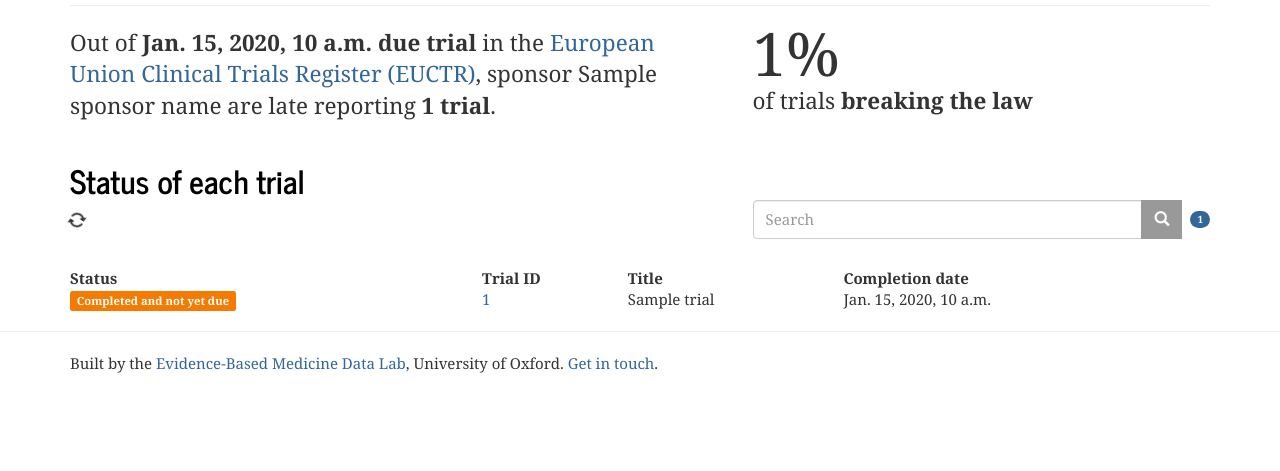
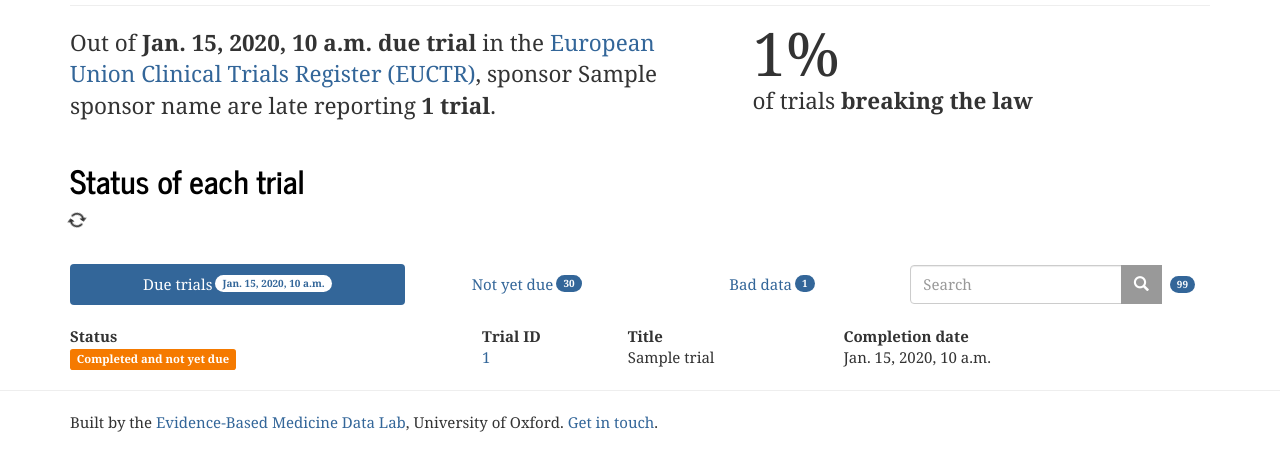
Before and after one commit to ebmdatalab/euctr-tracker-code, a Django app: template euctr/templates/sponsor.html in a window 1280 px wide. Shown: the part 150-621 px from the top of the page. Run offline with Django 3.2, Linux system fonts and the light colour scheme; the template is opened without the code that fills it: most values are stand-ins (such as "Sample title", 1, 10 or a date in 2020); style sheets or scripts are compiled from the project's sources; parts of the project's set-up code (start-up, migrations or seed data) failed here and were passed over; some libraries are stand-ins or nearby versions.

Commit message:
Basic tabs on sponsor page

```diff
--- a/euctr/euctr/management/commands/loadtrialsdata.py
+++ b/euctr/euctr/management/commands/loadtrialsdata.py
@@ -122,7 +122,8 @@ class Command(BaseCommand):
         # Count number of trials with inconsistent data
         inconsistent_trials = all_trials[
             (all_trials['overall_status'] == 'error-completed-no-comp-date') |
-            (all_trials['overall_status'] == 'error-ongoing-has-comp-date')
+            (all_trials['overall_status'] == 'error-ongoing-has-comp-date') |
+            (all_trials['overall_status'] == 'no-trial-status')
         ]
         inconsistent_trials_count = inconsistent_trials.groupby('normalized_name').size()
         sponsor_counts['inconsistent_trials'] = inconsistent_trials_count
--- a/euctr/static/js/site.js
+++ b/euctr/static/js/site.js
@@ -18,6 +18,10 @@ function hide_sponsor_datatable() {
 const DEFAULT_SPONSOR_ORDER = 4
 const DEFAULT_SPONSOR_ORDER_DIR = "desc"
 const MAJOR_SPONSOR_COLUMN = 5
+
+const DEFAULT_TRIAL_ORDER = 1
+const DEFAULT_TRIAL_ORDER_DIR = "desc"
+const DUE_TRIAL_COLUMN=4
 
 function activate_sponsor_datatable() {
     var t = $('#sponsor_table').DataTable({
@@ -102,24 +106,52 @@ function hide_trials_datatable() {
 function activate_trials_datatable() {
     var t = $('#trials_table').DataTable({
 	"fixedHeader": true,
-        "order": [[ 1, "asc" ]],
+        "order": [[ DEFAULT_TRIAL_ORDER, DEFAULT_TRIAL_ORDER_DIR ]],
 	"pageLength": 100,
 	"lengthMenu": [ [10, 100, 500, -1], [10, 100, 500, "All"] ],
 	"orderClasses": false, // Turns off column highlighting, so sorting much faster
 	"dom": "tlpr",
 	"autoWidth": false,
 	"aoColumns": [
+	    { "width": "25%", "orderSequence": [ "asc", "desc" ] },
 	    { "width": "15%", "orderSequence": [ "asc", "desc" ] },
-	    { "width": "15%", "orderSequence": [ "asc", "desc" ] },
-	    { "width": "55%", "orderSequence": [ "asc", "desc" ] },
+	    { "width": "45%", "orderSequence": [ "asc", "desc" ] },
 	    { "width": "15%", "orderSequence": [ "desc", "asc" ], "className": "dt-right" },
+	    { "width": "0%", "orderSequence": [ "asc", "desc" ] }, // Hidden column
 	]
     });
     $('#trials_table').on('draw.dt', function() {
 	$('#trials_table [data-toggle="tooltip"]').tooltip()
     })
 
-    var show_search = function() {
+    var show_due = function() {
+	t.search("")
+	t.columns(DUE_TRIAL_COLUMN).search("due-trials").draw()
+	$('#due_trials').addClass('active')
+	$('#not_yet_due_trials').removeClass('active')
+	$('#bad_data_trials').removeClass('active')
+	$('#search_trials').removeClass('active')
+	return false
+    }
+    var show_not_yet_due = function() {
+	t.search("")
+	t.columns(DUE_TRIAL_COLUMN).search("not-yet-due").draw()
+	$('#due_trials').removeClass('active')
+	$('#not_yet_due_trials').addClass('active')
+	$('#bad_data_trials').removeClass('active')
+	$('#search_trials').removeClass('active')
+	return false
+    }
+    var show_bad_data = function() {
+	t.search("")
+	t.columns(DUE_TRIAL_COLUMN).search("bad-data").draw()
+	$('#due_trials').removeClass('active')
+	$('#not_yet_due_trials').removeClass('active')
+	$('#bad_data_trials').addClass('active')
+	$('#search_trials').removeClass('active')
+	return false
+    }
+     var show_search = function() {
 	var search = $('#search_trials input').val()
 	t.search(search)
 	var count = t.page.info().recordsDisplay
@@ -131,12 +163,21 @@ function activate_trials_datatable() {
 	}
 	t.draw(false)
 	$('#search_trials .badge').text(count)
+
+	$('#due_trials').removeClass('active')
+	$('#not_yet_due_trials').removeClass('active')
+	$('#bad_data_trials').removeClass('active')
+	$('#search_trials').addClass('active')
 	return false
     }
 
+    $('#due_trials').on('click', show_due)
+    $('#not_yet_due_trials').on('click', show_not_yet_due)
+    $('#bad_data_trials').on('click', show_bad_data)
     $('#search_trials input').on('input', show_search)
     $('#search_trials').on('click', show_search)
     $('#search_trials button').on('submit', show_search)
+    show_due()
 
     /* Show after style change */
     $('#trials_table_loading').hide()
--- a/euctr/static/scss/site.scss
+++ b/euctr/static/scss/site.scss
@@ -79,7 +79,7 @@ body {
   background-color: $component-active-color;
 }
 
-.dataTable .label {
+.table .label {
     line-height: 20px;
 }
 
@@ -90,6 +90,9 @@ body {
     vertical-align: middle;
 }
 
+.hidden_column {
+    display: none;
+}
 
 /****************************************************************/
 /* Front page */
@@ -117,9 +120,6 @@ body {
     }
 }
 
-.sponsor_type {
-    display: none;
-}
 .sponsor_table_loading {
     display: none;
 }
--- a/euctr/templates/_sponsor_table.html
+++ b/euctr/templates/_sponsor_table.html
@@ -35,7 +35,7 @@
       <th>Due trials</th>
       <th>Unreported</th>
       <th>% Reported</th>
-      <th class="sponsor_type">Major?</th>
+      <th class="hidden_column">Major?</th>
     </tr>
   </thead>
 
@@ -47,9 +47,9 @@
       <td> {{ sponsor.total_unreported }} </td>
       <td> {{ sponsor.percent_reported }}% </td>
       {% if sponsor.total_trials >= 50 %}
-      <td class="sponsor_type">major</td>
+      <td class="hidden_column">major</td>
       {% else %}
-      <td class="sponsor_type">minor</td>
+      <td class="hidden_column">minor</td>
       {% endif %}
     </tr>
   {% endfor %}
--- a/euctr/templates/sponsor.html
+++ b/euctr/templates/sponsor.html
@@ -54,21 +54,30 @@
       <span class="glyphicon glyphicon-refresh spinning"></span>
     </div>
 
-    <div class="row" id="table-pills">
-      <div class="col-sm-7">
-      </div>
-      <div class="col-sm-5" id="search_trials">
+    <ul class="nav nav-pills nav-justified" id="table-pills">
+      <li id="due_trials" role="presentation" class="active" title="" data-toggle="xtooltip" data-placement="bottom">
+	<a href="#">Due trials<span class="badge">{{ total_due }}</span></a>
+      </li>
+      <li id="not_yet_due_trials" role="presentation" title="" data-toggle="xtooltip" data-placement="bottom">
+	<a href="#">Not yet due<span class="badge">{{ 30 }}</span></a>
+      </li>
+      <li id="bad_data_trials" role="presentation" title="" data-toggle="xtooltip" data-placement="bottom">
+	<a href="#">Bad data<span class="badge">{{ 1 }}</span></a>
+      </li>
+      <li id="search_trials" role="presentation">
+	<a href="#">
 	<div class="input-group">
 	  <input type="text" class="form-control" placeholder="Search">
 	  <span class="input-group-btn">
 	    <button type="submit" class="btn btn-default"><span class="glyphicon glyphicon-search" aria-hidden="true"></span></button>
 	    <div class="spacer">
-	      <span class="badge">{{ total_trials }}</span>
+	      <span class="badge">{{ 99 }}</span>
 	    </div>
 	  </span>
 	</div>
-      </div>
-    </div>
+      </a></li>
+  </ul>
+
 
 
     <table id="trials_table" class="display" cellspacing="0" width="100%">
@@ -82,6 +91,7 @@
           <th>Trial ID</th>
           <th>Title</th>
           <th>Completion date</th>
+	  <th class="hidden_column">Category</th>
         </tr>
       </thead>
 
@@ -130,14 +140,14 @@
 	    <!-- Bad data -->
 	    {% elif trial.overall_status == "error-ongoing-has-comp-date" %}
 	      <span title="Trial is ongoing, but database already shows a completion date" data-toggle="tooltip" data-placement="bottom">
-	      <span class="label label-warning">
-	      Inconsistent data</span></span>
-	      <br>Ongoing but has completion date{% if trial.has_results%}; reported results{% endif %}
+	      <span class="label label-danger">
+	      Ongoing but has completion date</span></span>
+	      {% if trial.has_results%}<br>Also reported results{% endif %}
 	    {% elif trial.overall_status == "error-completed-no-comp-date" %}
 	      <span title="Trial is completed, but database does not list a completion date" data-toggle="tooltip" data-placement="bottom">
-	      <span class="label label-warning">
-	      Inconsistent data</span></span>
-	      <br>All completed but no completion date{% if trial.has_results%}; reported results{% endif %}
+	      <span class="label label-danger">
+	      Completed but no date</span></span>
+	      {% if trial.has_results%}<br>Also reported results{% endif %}
 	    {% elif trial.overall_status == "no-trial-status" %}
 	      <span title="No status listed; usually a paediatric trial taking place wholly outside of the EU/EEA" data-toggle="tooltip" data-placement="bottom">
 	      <span class="label label-default">
@@ -151,6 +161,34 @@
           <td>{{ trial.trial_title }}</td>
 
           <td>{{ trial.max_end_date | default_if_none:"-"}}</td>
+
+	  <td class="hidden_column">
+	    <!-- Due -->
+	    {% if trial.overall_status == "reported" %}
+	      due-trials
+	    {% elif trial.overall_status == "completed-due" %}
+	      due-trials
+	    <!-- Not yet due -->
+	    {% elif trial.overall_status == "ongoing" %}
+	      not-yet-due
+	    {% elif trial.overall_status == "ongoing-reported-early"%}
+	      not-yet-due
+	    {% elif trial.overall_status == "completed-not-due" %}
+	      not-yet-due
+	    {% elif trial.overall_status == "completed-reported-early"%}
+	      not-yet-due
+	    {% elif trial.overall_status == "other" %}
+	      not-yet-due
+	    <!-- Bad data -->
+	    {% elif trial.overall_status == "error-ongoing-has-comp-date" %}
+	      bad-data
+	    {% elif trial.overall_status == "error-completed-no-comp-date" %}
+	      bad-data
+	    {% elif trial.overall_status == "no-trial-status" %}
+	      bad-data
+	    {% else %}
+	      bad-data
+	    {% endif %}
         </tr>
       {% endfor %}
     </table>
```
